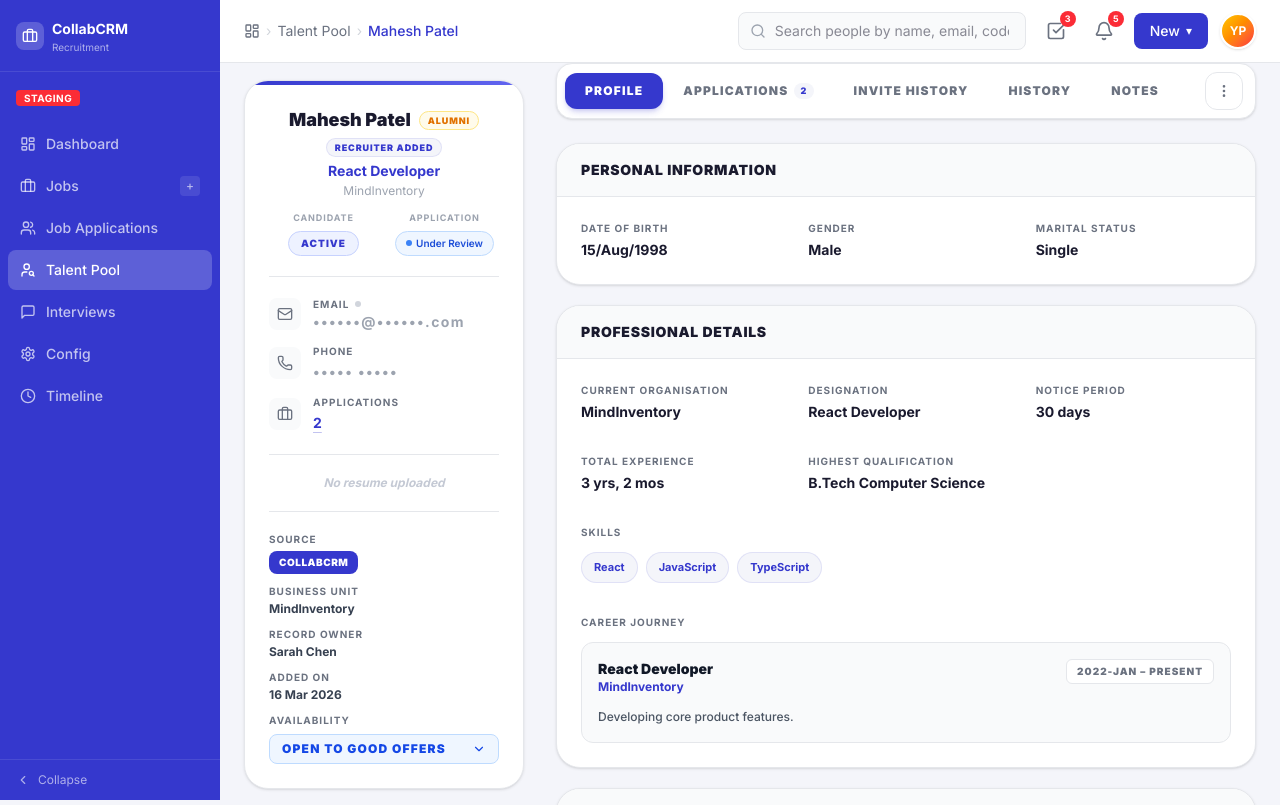
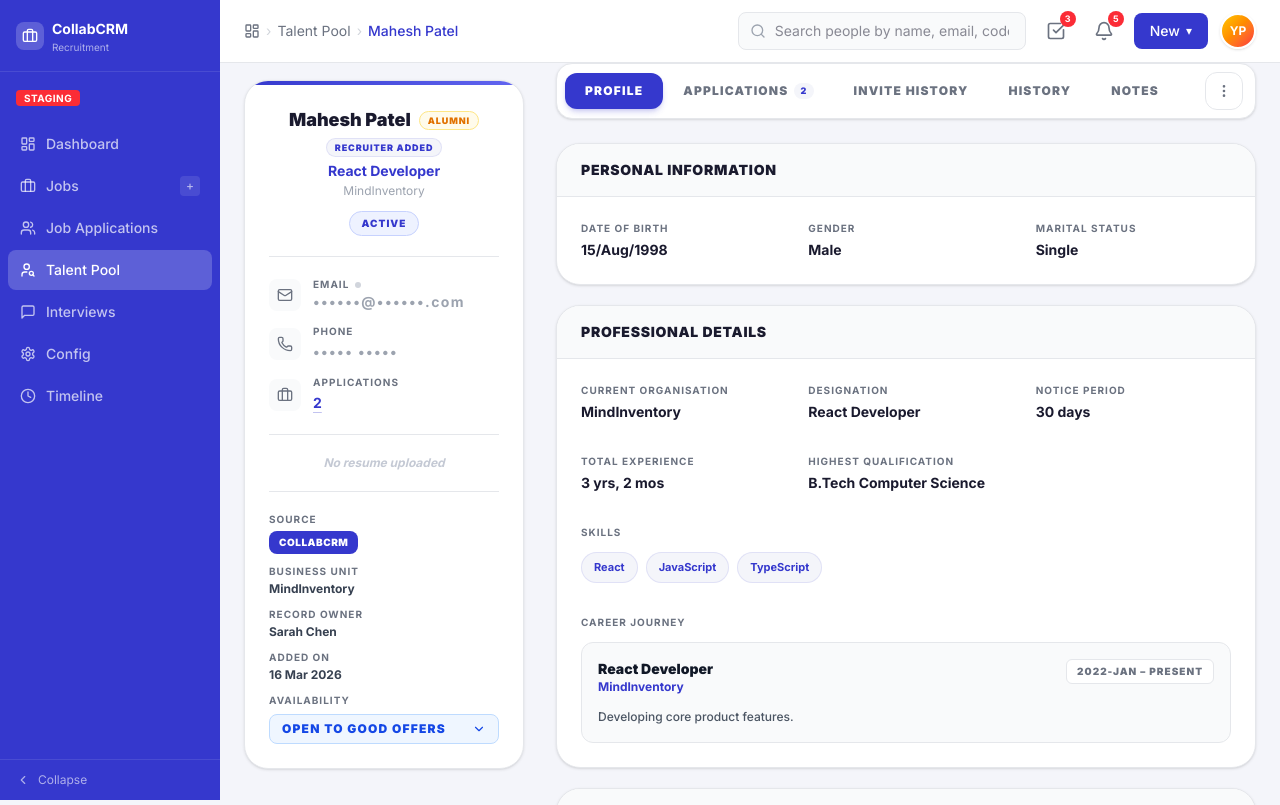
Before and after one commit to yashangvyas-cyber/CollabCareers, a React (Vite) app: page /crm/talent-pool/1 in a window 1280 px wide. Shown: the top 805 px of the page. Built offline with nearby package versions, Linux system fonts and the light colour scheme.

Commit message:
refactor: remove application status UI and restrict contact actions to active candidates

```diff
--- a/src/pages/TalentPoolDetailsPage.tsx
+++ b/src/pages/TalentPoolDetailsPage.tsx
@@ -153,7 +153,6 @@ export default function TalentPoolDetailsPage() {
   const canContact = !!candidate.allowRecruiterContact;
 
   const candidateStatus = candidate.candidateStatus ?? (candidate.isBlacklisted ? 'Blacklisted' : 'Active');
-  const appStatus = candidateApps[0]?.status ?? null;
 
   const currentExp = candidate.experiences?.find((e: any) => e.isCurrent) ?? candidate.experiences?.[0];
   const displayOrg = candidate.currentOrg ?? currentExp?.company;
@@ -223,42 +222,18 @@ export default function TalentPoolDetailsPage() {
                   <p className="text-xs text-[#9CA3AF] mt-0.5 text-center">{displayOrg}</p>
                 )}
 
-                {/* Candidate + Application status */}
-                <div className="flex gap-3 w-full mt-3">
-                  <div className="flex-1 flex flex-col items-center gap-1.5">
-                    <p className="text-[9px] font-bold text-[#9CA3AF] uppercase tracking-widest">Candidate</p>
+                {/* Candidate status */}
                 {(() => {
                   const cs = CANDIDATE_STATUS_STYLE[candidateStatus] ?? CANDIDATE_STATUS_STYLE['Active'];
                   return (
                     <span
-                          className="px-3 py-1 text-[10px] font-black rounded-full uppercase tracking-widest border"
+                      className="mt-3 px-3 py-1 text-[10px] font-black rounded-full uppercase tracking-widest border"
                       style={{ backgroundColor: cs.bg, color: cs.text, borderColor: cs.border }}
                     >
                       {candidateStatus}
                     </span>
                   );
                 })()}
-                  </div>
-                  <div className="flex-1 flex flex-col items-center gap-1.5">
-                    <p className="text-[9px] font-bold text-[#9CA3AF] uppercase tracking-widest">Application</p>
-                    {appStatus ? (() => {
-                      const as = APP_STATUS_STYLE[appStatus] ?? APP_STATUS_STYLE['Applied'];
-                      return (
-                        <span
-                          className="inline-flex items-center gap-1 px-2.5 py-1 rounded-full text-[10px] font-semibold border"
-                          style={{ backgroundColor: as.bg, color: as.text, borderColor: as.border }}
-                        >
-                          <span className="w-1.5 h-1.5 rounded-full shrink-0" style={{ backgroundColor: as.dot }} />
-                          {appStatus}
-                        </span>
-                      );
-                    })() : (
-                      <span className="px-3 py-1 text-[10px] font-black rounded-full uppercase tracking-widest border border-[#E5E7EB] bg-[#F9FAFB] text-[#9CA3AF]">
-                        None
-                      </span>
-                    )}
-                  </div>
-                </div>
 
                 <div className="w-full border-t border-[#E5E7EB] my-5" />
 
@@ -463,7 +438,7 @@ export default function TalentPoolDetailsPage() {
                 })}
               </div>
               <div className="flex items-center gap-2 pr-1">
-                {canContact && (
+                {canContact && candidateStatus === 'Active' && (
                   <button
                     onClick={() => setShowInvite(true)}
                     className="flex items-center gap-2 px-5 py-2.5 bg-[#3538CD] text-white text-xs font-black rounded-xl hover:bg-[#292bb0] transition-all shadow-md shadow-[#3538CD]/20 uppercase tracking-widest"
@@ -684,12 +659,14 @@ export default function TalentPoolDetailsPage() {
                     <p className="text-xs text-[#C4C9D4] max-w-xs">
                       When you invite this person to apply for a role, a record will appear here.
                     </p>
+                    {candidateStatus === 'Active' && (
                       <button
                         onClick={() => setShowInvite(true)}
                         className="mt-2 flex items-center gap-2 px-5 py-2.5 bg-[#3538CD] text-white text-xs font-black rounded-xl hover:bg-[#292bb0] transition-all shadow-md shadow-[#3538CD]/20 uppercase tracking-widest"
                       >
                         <Send className="w-3.5 h-3.5" /> Send First Invite
                       </button>
+                    )}
                   </div>
                 ) : (
                   <>
@@ -722,7 +699,7 @@ export default function TalentPoolDetailsPage() {
                                 {' · '}{formatRelative(invite.sentAt)}
                               </p>
                             </div>
-                            {!isSent && !isApplied && (
+                            {!isSent && !isApplied && candidateStatus === 'Active' && (
                               <button
                                 onClick={() => setShowInvite(true)}
                                 className="flex items-center gap-1.5 px-3 py-1.5 text-[11px] font-black text-[#3538CD] bg-[#F4F5FA] border border-[#3538CD]/10 rounded-lg hover:bg-[#3538CD]/10 transition-colors uppercase tracking-widest shrink-0"
--- a/src/pages/TalentPoolPage.tsx
+++ b/src/pages/TalentPoolPage.tsx
@@ -766,7 +766,7 @@ export default function TalentPoolPage() {
                         {/* Actions — frozen right */}
                         <td className="sticky right-0 z-10 px-4 py-4 bg-white group-hover:bg-[#F9FAFB] border-l border-[#E5E7EB] shadow-[-4px_0_8px_-4px_rgba(0,0,0,0.08)] transition-colors">
                           <div className="flex items-center gap-1">
-                            {candidate.allowRecruiterContact && (
+                            {candidate.allowRecruiterContact && candidate.candidateStatus !== 'Joined' && candidate.candidateStatus !== 'Blacklisted' && candidate.candidateStatus !== 'Discarded' && (
                               <button
                                 onClick={() => setInviteTarget(candidate)}
                                 className="p-1.5 text-[#6B7280] hover:text-[#3538CD] hover:bg-[#F4F5FA] rounded-md border border-transparent hover:border-[#E5E7EB] transition-colors"
```
Lines whose indentation alone changed are shown as unchanged.
